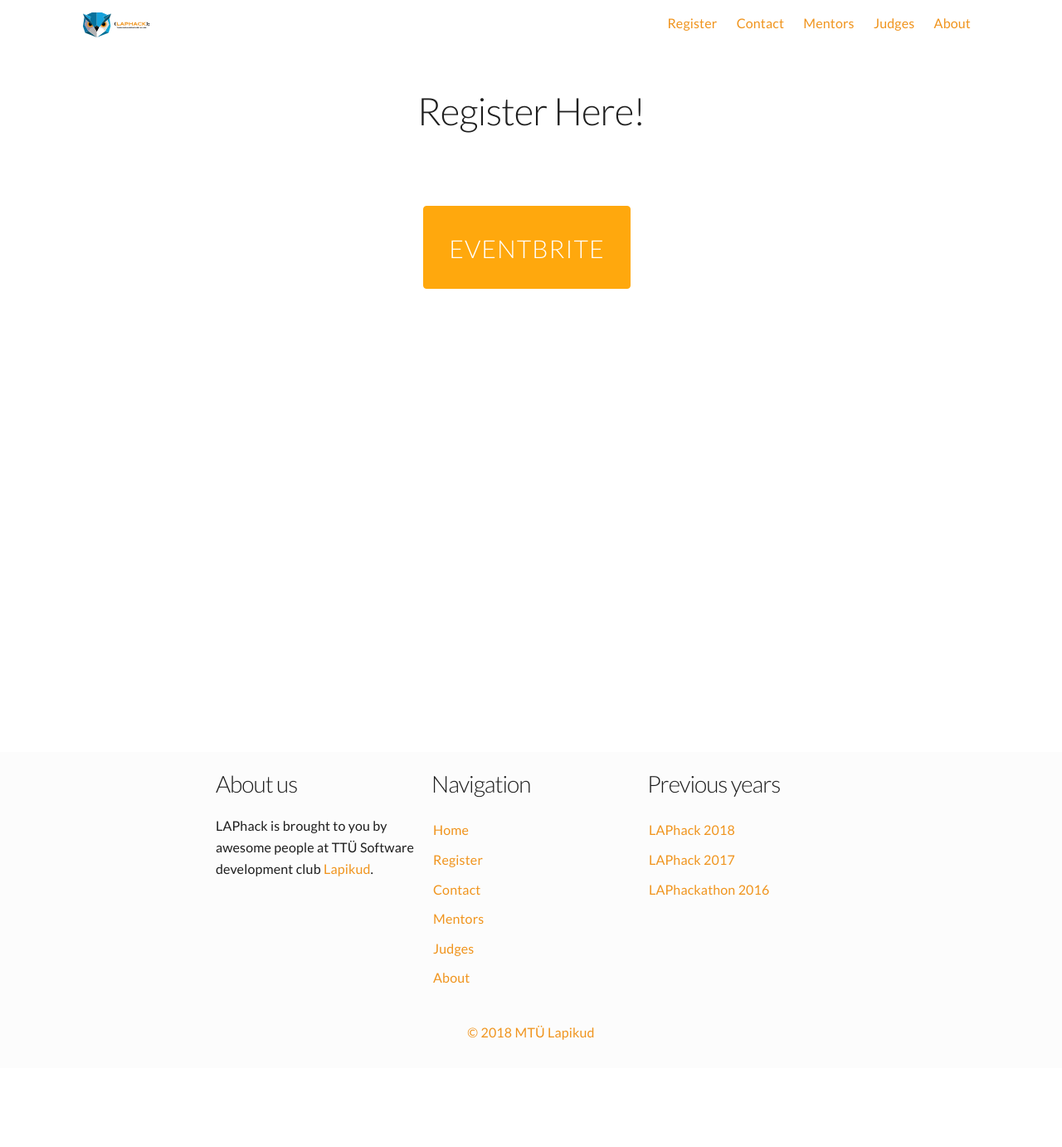
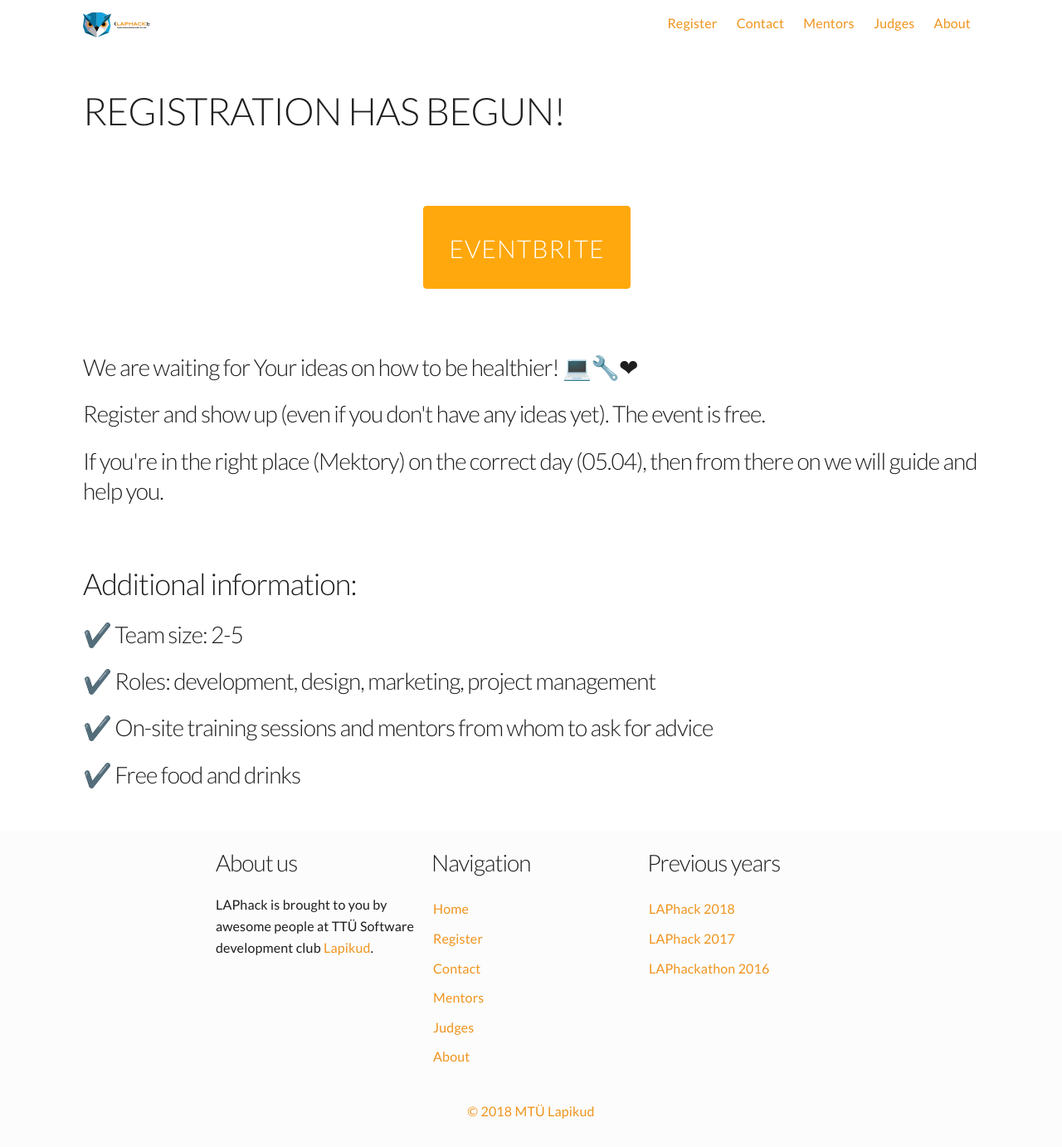
Before and after one commit to Lapikud/laphack.eu, a Jekyll site: the page built from register.html, in a window 1280 px wide. Shown: the whole page at 83% size. Built offline with Jekyll 4.4.1, drawn with Linux system fonts in a browser that asks for light colours; nearby versions of some CDN libraries; before the commit the page ends 1287 px from its top, so only the background shows below that.

Commit message:
Make register page prettier

```diff
--- a/_sass/register.scss
+++ b/_sass/register.scss
@@ -1,8 +1,3 @@
-.register {
-    height: 89vh;
-    min-height: 300px;
-    text-align: center;
-}
 .register .button-container {
   flex-direction: column;
   justify-content: flex-start;
--- a/register.html
+++ b/register.html
@@ -5,9 +5,21 @@ layout: default
 <!-- register -->
 <section class="container register">
     <br><br>
-    <h1 class="year-theme-text">Register Here!</h1>
+    <h1 class="year-theme-text">REGISTRATION HAS BEGUN!</h1>
     <br><br>
     <div class="button-container">
         <a class="button" href="https://www.eventbrite.com/e/laphack-2019-tickets-57728727177">Eventbrite</a>
     </div>
+    <br><br>
+    <h3 class="year-theme-text">We are waiting for Your ideas on how to be healthier! 💻🔧❤</h3>
+    <h3 class="year-theme-text">Register and show up (even if you don't have any ideas yet). The event is free.</h3>
+    <h3 class="year-theme-text">If you're in the right place (Mektory) on the correct day (05.04), then from there on we will guide and help you.</h3>
+    <br><br>
+    <div align="left">
+        <h2 class="year-theme-text">Additional information:</h2>
+        <h3>✔️ Team size: 2-5</h3>
+        <h3>✔️ Roles: development, design, marketing, project management</h3>
+        <h3>✔️ On-site training sessions and mentors from whom to ask for advice</h3>
+        <h3>✔️ Free food and drinks</h3>
+    </div>
 </section>
```
